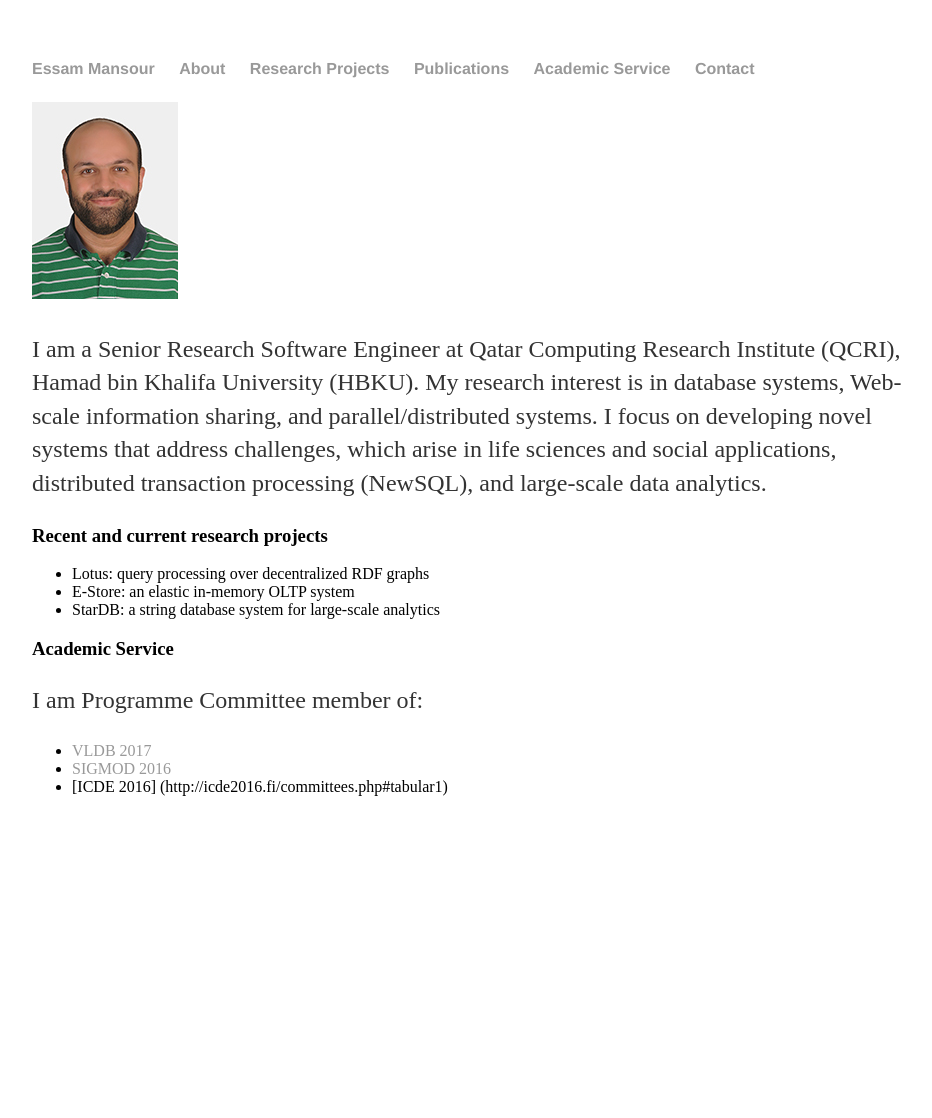
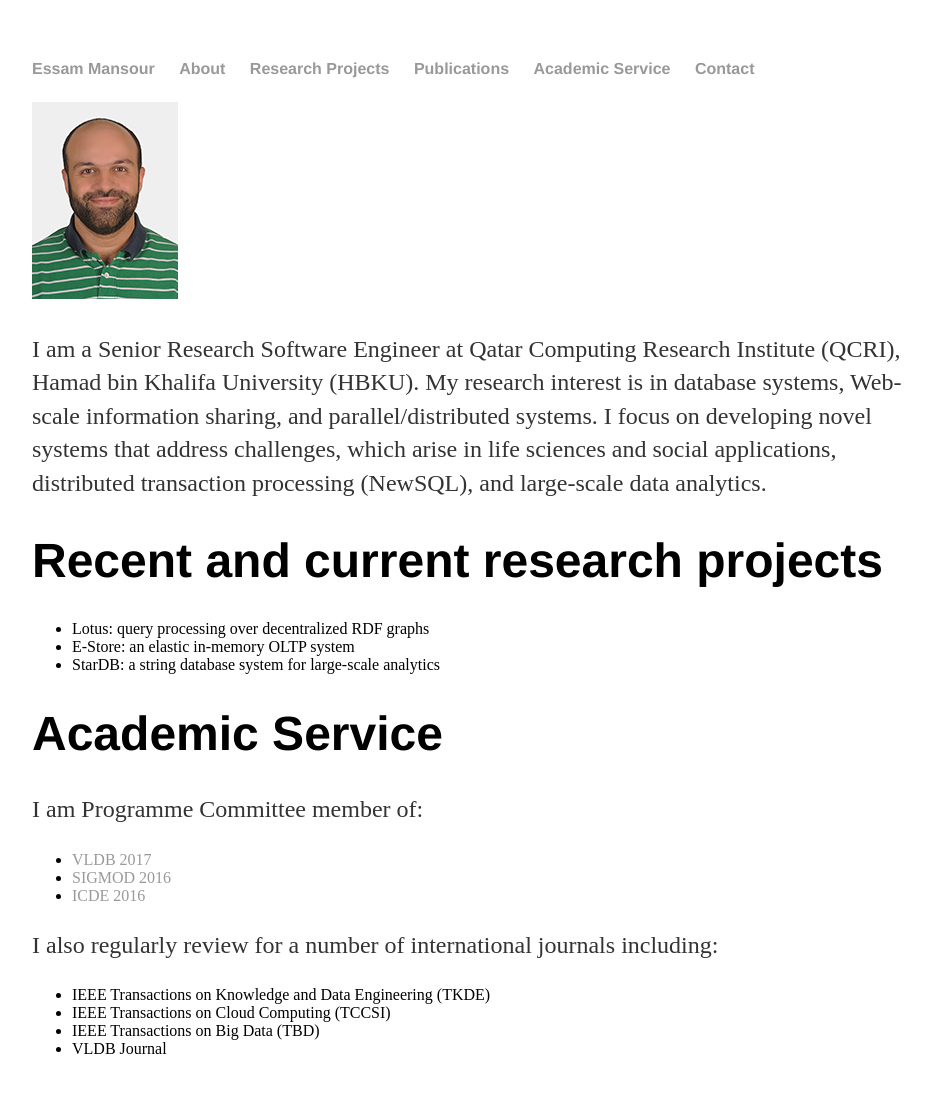
Before and after one commit to mansoure/mansoure.github.io, a Jekyll site: the page built from index.md, in a window 1280 px wide. Shown: the whole page, without its empty margins (160-1092 px from the left). Built offline with Jekyll 4.4.1, drawn with Linux system fonts in a browser that asks for light colours; before the commit the page ends 900 px from its top, so only the background shows below that.

Commit message:
Update index.md

```diff
--- a/index.md
+++ b/index.md
@@ -6,16 +6,23 @@ title: Essam Mansour
 
 I am a Senior Research Software Engineer at Qatar Computing Research Institute (QCRI), Hamad bin Khalifa University (HBKU). My research interest is in database systems, Web-scale information sharing, and parallel/distributed systems. I focus on developing novel systems that address challenges, which arise in life sciences and social applications, distributed transaction processing (NewSQL), and large-scale data analytics.
 
-### Recent and current research projects
+# Recent and current research projects
 
 - Lotus: query processing over decentralized RDF graphs
 - E-Store: an elastic in-memory OLTP system
 - StarDB: a string database system for large-scale analytics
 
 
-### Academic Service
+# Academic Service
 I am Programme Committee member of:
 
 - [VLDB 2017](http://www.vldb.org/2017/review_board.php)
 - [SIGMOD 2016](http://www.sigmod2016.org/org_sigmod_pc.shtml)
-- [ICDE 2016] (http://icde2016.fi/committees.php#tabular1)
+- [ICDE 2016](http://icde2016.fi/committees.php#tabular1)
+
+I also regularly review for a number of international journals including:
+
+- IEEE Transactions on Knowledge and Data Engineering (TKDE)
+- IEEE Transactions on Cloud Computing (TCCSI)
+- IEEE Transactions on Big Data (TBD)
+- VLDB Journal
```
